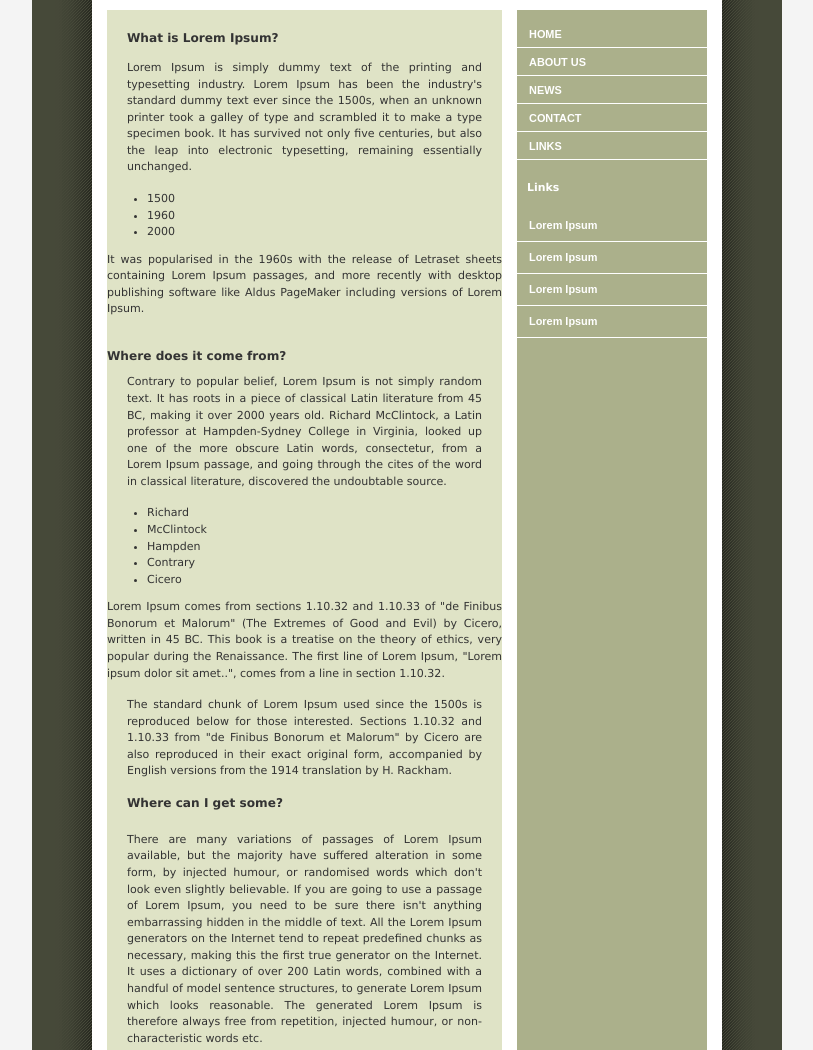
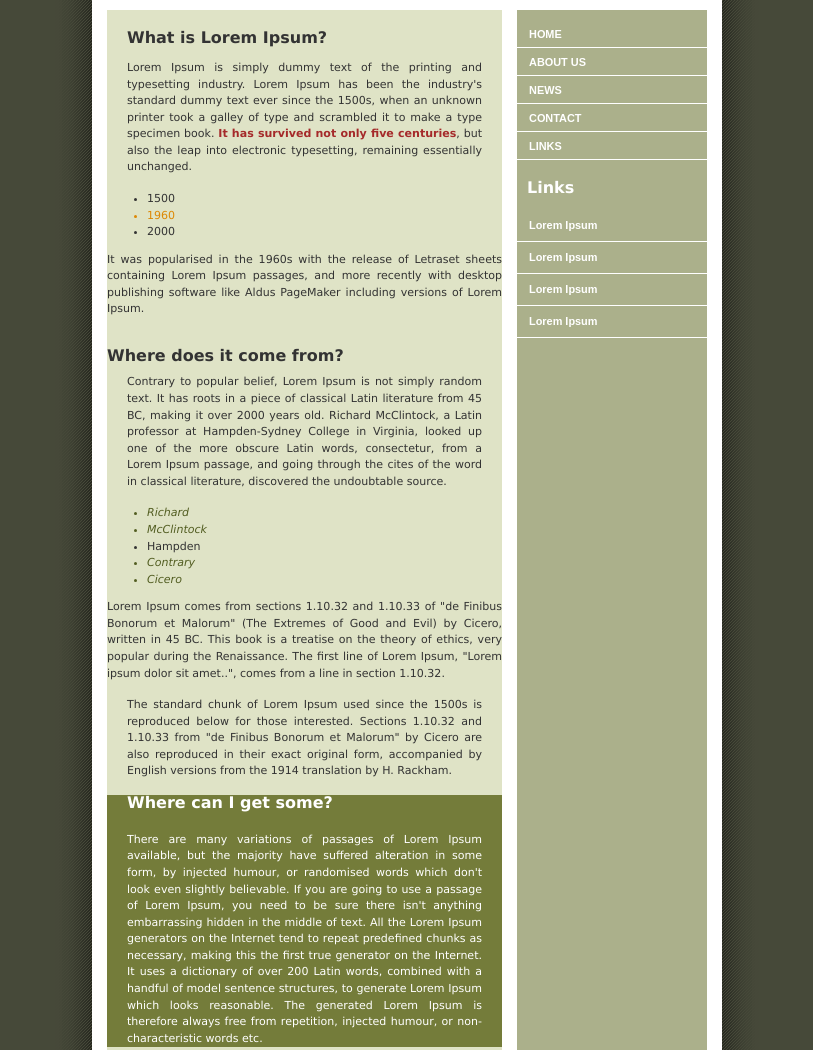
Before and after one commit to tinablau/FSWD50-Martina-Delia-CSS3-Day02, a plain HTML site: page intermediate_exercise_template (2) 2/index.html in a window 1280 px wide. Shown: the part 320-1370 px from the top of the page, without its empty margins (233-1046 px from the left). Drawn offline with Linux system fonts and the light colour scheme.

Commit message:
exercise 2

```diff
--- a/intermediate_exercise_template (2) 2/style.css
+++ b/intermediate_exercise_template (2) 2/style.css
@@ -15,7 +15,7 @@ a:active {
 }
 
 body {
-    background: #f4f4f4 url(pagebg.gif) repeat-y top center;
+    background: #464939 url(pagebg.gif) repeat-y top center;
     font: 69%/1.5em 'Lucida Sans Unicode', 'Lucida Grande', verdana, arial, sans-serif;
     color: #333;
     margin: 0;
@@ -36,7 +36,7 @@ p {
 }
 
 #container h3 {
-    font-size: 110%;
+    font-size: 12pt;
     font-weight: bold;
     margin-bottom: 10px;
     margin-top: 30px;
@@ -238,3 +238,24 @@ h3.archives span {
     padding: 10px;
     color: #FFFFFF;
 }
+
+#participation {
+    background-color: #747C3A;
+    color: white;
+}
+
+#explanation .danger {
+    color: brown;
+    font-weight: bold;
+}
+
+ul>li {
+    font-style: italic;
+    color: #525D21;
+}
+
+
+
+span[class="years"] >li[class="strong"] {
+    color: #DD8804;
+}
```
